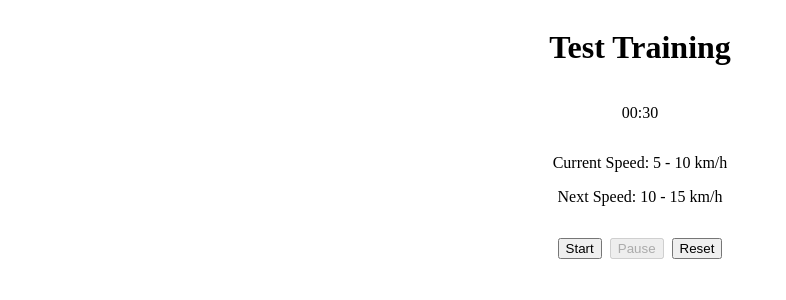
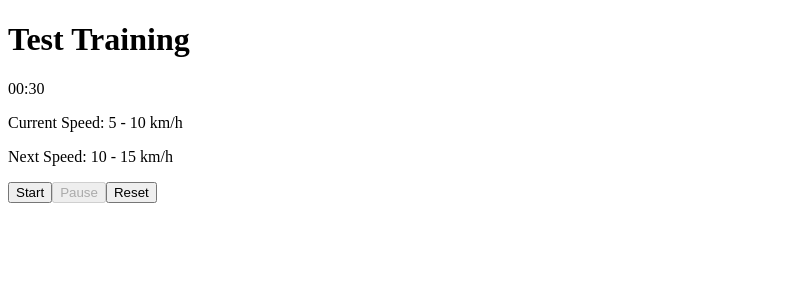
Before and after one commit to jguizarj/hiit-burst-timer, a React (Vite) app: page / in a window 1280 px wide. Shown: the top 300 px of the page, without its empty margins (0-786 px from the left). Built offline with nearby package versions, Linux system fonts and the light colour scheme.

Commit message:
feat: Implement Controls component for managing training session actions
refactor: Remove all styling to add Tailwind CSS

```diff
--- a/src/App.tsx
+++ b/src/App.tsx
@@ -1,6 +1,7 @@
 import Timer from "./components/Timer";
 import useTraining from "./hooks/useTraining";
 import testTraining from "./constants/testTraining";
+import Controls from "./components/Controls";
 
 const App = () => {
   const {
@@ -14,19 +15,12 @@ const App = () => {
   } = useTraining(testTraining);
 
   return (
-    <div
-      style={{
-        display: "flex",
-        flexDirection: "column",
-        alignItems: "center",
-        gap: 16,
-      }}
-    >
+    <div>
       <h1>{testTraining.name}</h1>
 
       <Timer timeLeft={timeLeft} />
 
-      <div style={{ textAlign: "center" }}>
+      <div>
         <p>
           Current Speed: {currentInterval?.minimumSpeed} -{" "}
           {currentInterval?.maximumSpeed} {testTraining.unit}
@@ -37,17 +31,13 @@ const App = () => {
         </p>
       </div>
 
-      <div style={{ display: "flex", gap: 8 }}>
-        <button onClick={start} disabled={isRunning || timeLeft === 0}>
-          Start
-        </button>
-
-        <button onClick={pause} disabled={!isRunning}>
-          Pause
-        </button>
-
-        <button onClick={reset}>Reset</button>
-      </div>
+      <Controls
+        start={start}
+        pause={pause}
+        reset={reset}
+        isRunning={isRunning}
+        timeLeft={timeLeft}
+      />
     </div>
   );
 };
--- /dev/null
+++ b/src/components/Controls.tsx
@@ -0,0 +1,57 @@
+/**
+ * Props for the Controls component.
+ */
+interface ControlsProps {
+  /**
+   * Function to start the training.
+   */
+  start: () => void;
+
+  /**
+   * Function to pause the training.
+   */
+  pause: () => void;
+
+  /**
+   * Function to reset the training.
+   */
+  reset: () => void;
+
+  /**
+   * Indicates whether the training is currently running.
+   */
+  isRunning: boolean;
+
+  /**
+   * Time left in seconds.
+   */
+  timeLeft: number;
+}
+
+/**
+ * Controls Component
+ * @param {ControlsProps} props - Props for the controls.
+ */
+const Controls = ({
+  start,
+  pause,
+  reset,
+  isRunning,
+  timeLeft,
+}: ControlsProps) => {
+  return (
+    <div className="flex gap-4">
+      <button onClick={start} disabled={isRunning || timeLeft === 0}>
+        Start
+      </button>
+
+      <button onClick={pause} disabled={!isRunning}>
+        Pause
+      </button>
+
+      <button onClick={reset}>Reset</button>
+    </div>
+  );
+};
+
+export default Controls;
```
